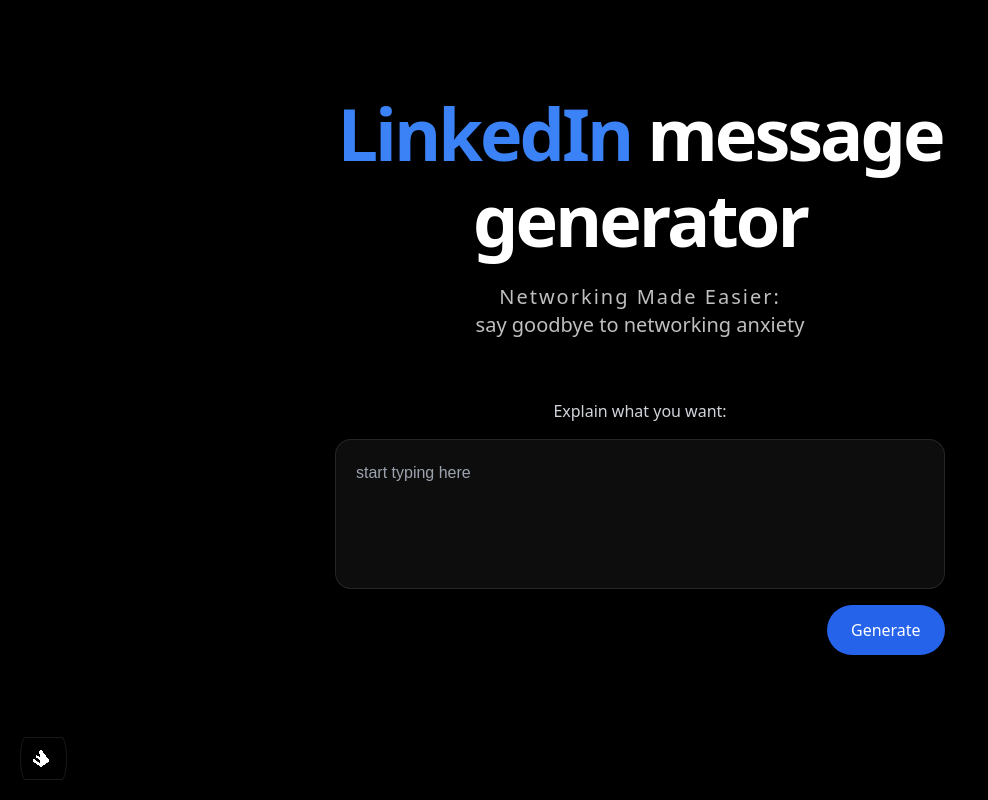
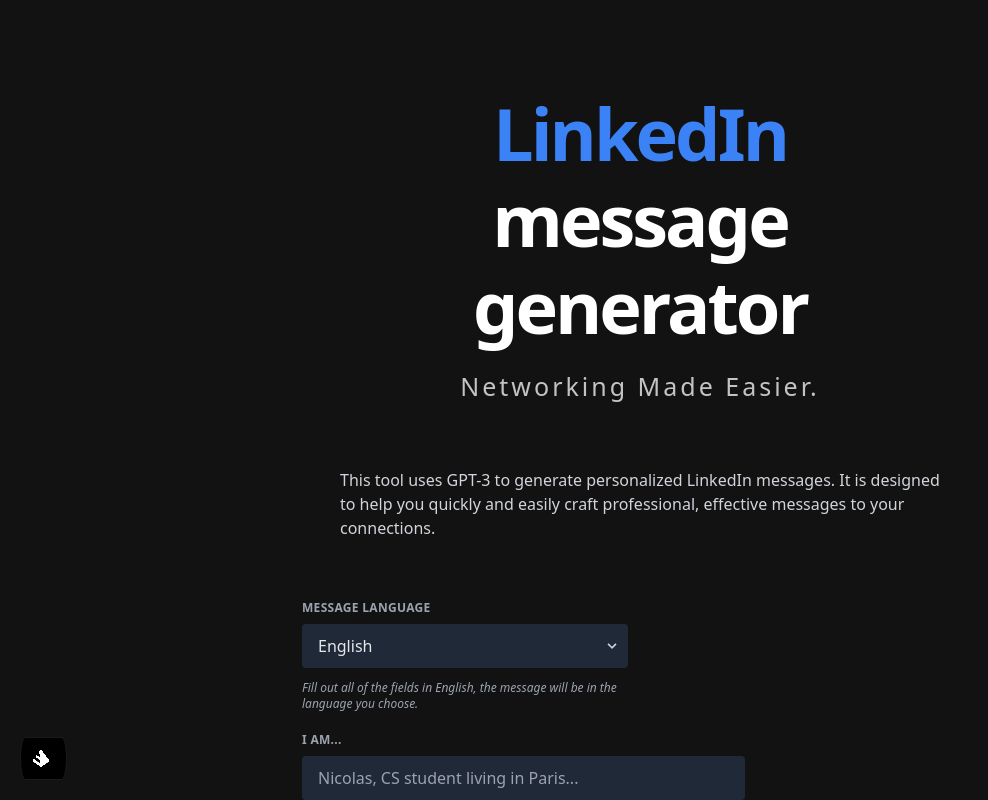
Before and after one commit to n-schuldt/gpt3-linkedin-message-generator, a Next.js app: page / in a window 1280 px wide. Shown: the whole page, without its empty margins (0-988 px from the left). Built offline with nearby package versions, Linux system fonts and the light colour scheme.

Commit message:
Added Forkmik for simpler UX

```diff
--- a/package.json
+++ b/package.json
@@ -11,8 +11,10 @@
   "dependencies": {
     "@emotion/react": "^11.10.5",
     "@emotion/styled": "^11.10.5",
+    "clipboard": "^2.0.11",
     "eslint": "8.27.0",
     "eslint-config-next": "13.0.3",
+    "formik": "^2.2.9",
     "framer-motion": "^6.5.1",
     "next": "^13.0.5",
     "openai": "^3.1.0",
--- a/pages/api/generate.js
+++ b/pages/api/generate.js
@@ -5,17 +5,20 @@
 });
 
 const openai = new OpenAIApi(configuration);
-const basePromptPrefix =
-`
+const basePromptPrefix = `
 Write a LinkedIn message for a connection request asking for:
 `;
 const generateAction = async (req, res) => {
   // Run first prompt
-  console.log(`API: ${basePromptPrefix}${req.body.userInput}`);
+  console.log(req.body.values);
+  const prompt = `I am ${req.body.values?.sender}. I'm writing to ${req.body.values?.recipient}.
+  Write a LinkedIn message in ${req.body.values?.language} asking to: ${req.body.values?.other}.
+  Message:`;
+  console.log(`API: ${prompt}`);
 
   const baseCompletion = await openai.createCompletion({
     model: "text-davinci-002",
-    prompt: `${basePromptPrefix}${req.body.userInput}`,
+    prompt: prompt,
     temperature: 0.75,
     max_tokens: 600,
   });
--- /dev/null
+++ b/pages/components/Copy.js
@@ -0,0 +1,44 @@
+import React from "react";
+import { useState } from "react";
+
+function Copy({ copyText }) {
+  const [isCopied, setIsCopied] = useState(false);
+
+  // This is the function we wrote earlier
+  async function copyTextToClipboard(text) {
+    if ("clipboard" in navigator) {
+      return await navigator.clipboard.writeText(text);
+    } else {
+      return document.execCommand("copy", true, text);
+    }
+  }
+
+  // onClick handler function for the copy button
+  const handleCopyClick = () => {
+    // Asynchronously call copyTextToClipboard
+    copyTextToClipboard(copyText)
+      .then(() => {
+        // If successful, update the isCopied state value
+        setIsCopied(true);
+        setTimeout(() => {
+          setIsCopied(false);
+        }, 1500);
+      })
+      .catch((err) => {
+        console.log(err);
+      });
+  };
+
+  return (
+    <div>
+      <button
+        onClick={handleCopyClick}
+        className="bg-blue-600 rounded-full px-5 py-2 text-gray-300 hover:bg-blue-400"
+      >
+        <span>{isCopied ? "Copied!" : "Copy"}</span>
+      </button>
+    </div>
+  );
+}
+
+export default Copy;
--- a/pages/index.js
+++ b/pages/index.js
@@ -2,25 +2,27 @@
 import Image from "next/image";
 import buildspaceLogo from "../assets/buildspace-logo.png";
 import { useState } from "react";
+import Copy from "./components/Copy";
+import { Formik, Field, Form } from "formik";
 
 const Home = () => {
-  const [userInput, setUserInput] = useState("");
-  const onUserChangedText = (event) => {
-    setUserInput(event.target.value);
-  };
+  // const [userInput, setUserInput] = useState("");
+  // const onUserChangedText = (event) => {
+  //   setUserInput(event.target.value);
+  // };
   const [apiOutput, setApiOutput] = useState("");
   const [isGenerating, setIsGenerating] = useState(false);
 
-  const callGenerateEndpoint = async () => {
+  const callGenerateEndpoint = async (values) => {
     setIsGenerating(true);
-
+    console.log("UI", JSON.stringify({ values }));
     console.log("Calling OpenAI...");
     const response = await fetch("/api/generate", {
       method: "POST",
       headers: {
         "Content-Type": "application/json",
       },
-      body: JSON.stringify({ userInput }),
+      body: JSON.stringify({ values }),
     });
 
     const data = await response.json();
@@ -30,6 +32,7 @@
     setApiOutput(`${output.text}`);
     setIsGenerating(false);
   };
+
   return (
     <div className="root">
       <Head>
@@ -39,22 +42,142 @@
         <div className="text-white text-lg lg:text-3xl pt-10">
           <div className="header-title">
             <h1>
-              <span className="text-blue-500 ">LinkedIn</span> message generator
+              <span className="text-blue-500">LinkedIn </span> message generator
             </h1>
           </div>
-          <div className="header-subtitle pt-5 text-center">
-            <h2>
-              <span className=" font-thin tracking-widest">
-                Networking Made Easier:
-              </span>
-              <br />
-              say goodbye to networking anxiety
-            </h2>
+          <div className="header-subtitle font-thin tracking-widest pt-5 text-center">
+            <h2>Networking Made Easier.</h2>
           </div>
         </div>
+        <p className="text-gray-300">
+          This tool uses GPT-3 to generate personalized LinkedIn messages. It is
+          designed to help you quickly and easily craft professional, effective
+          messages to your connections.
+        </p>
       </div>
-      <div className="prompt-container">
-        <p className="text-gray-300 text-left">Explain what you want:</p>
+      {/* PROMPT FORM */}
+      <div className="prompt-container relative">
+        <Formik
+          initialValues={{
+            language: "English",
+            sender: "",
+            recipient: "",
+            toggle: false,
+          }}
+          onSubmit={async (values) => {
+            await new Promise((r) => setTimeout(r, 500));
+            callGenerateEndpoint(values);
+          }}
+        >
+          <Form>
+            {/* <Field
+              type="checkbox"
+              name="toggle"
+              className="block w-full bg-gray-800 text-gray-200 rounded py-3 px-4 mb-3 leading-tight focus:outline-none focus:bg-gray-700"
+            /> */}
+            <div class="w-full md:w-1/2 px-3 mb-6 md:mb-5">
+              <label
+                class="block uppercase tracking-wide text-gray-400 text-xs font-bold mb-2"
+                for="grid-first-name"
+              >
+                Message Language
+              </label>
+              <div class="relative">
+                <Field
+                  as="select"
+                  name="language"
+                  className="appearance-none block w-full bg-gray-800 text-gray-200 rounded py-3 px-4 mb-3 leading-tight focus:outline-none focus:bg-gray-700"
+                >
+                  <option value="English">English</option>
+                  <option value="Spanish">Spanish</option>
+                  <option value="French">French</option>
+                </Field>
+                <div class="pointer-events-none absolute inset-y-0 right-0 flex items-center px-2 text-gray-700">
+                  <svg
+                    class="fill-gray-300 h-4 w-4"
+                    xmlns="http://www.w3.org/2000/svg"
+                    viewBox="0 0 20 20"
+                  >
+                    <path d="M9.293 12.95l.707.707L15.657 8l-1.414-1.414L10 10.828 5.757 6.586 4.343 8z" />
+                  </svg>
+                </div>
+              </div>
+              <p class="text-gray-400 text-xs italic">
+                Fill out all of the fields in English, the message will be in
+                the language you choose.
+              </p>
+            </div>
+            <div class="w-full md:w-2/3 px-3 mb-6">
+              <label
+                class="block uppercase tracking-wide text-gray-400 text-xs font-bold mb-2"
+                for="grid-first-name"
+              >
+                I am...
+              </label>
+              <Field
+                name="sender"
+                type="text"
+                placeholder="Nicolas, CS student living in Paris..."
+                className="appearance-none block w-full bg-gray-800 text-gray-200 rounded py-3 px-4 mb-3 leading-tight focus:outline-none focus:bg-gray-700"
+              />
+              <p class="text-gray-400 text-xs italic">Don't include periods.</p>
+            </div>
+            <div class="w-full md:w-2/3 px-3 mb-2">
+              <label
+                class="block uppercase tracking-wide text-gray-400 text-xs font-bold mb-2"
+                for="grid-first-name"
+              >
+                I'm messaging...
+              </label>
+              <Field
+                name="recipient"
+                type="text"
+                placeholder="Sundar Pichai, CEO of Google..."
+                className="appearance-none block w-full bg-gray-800 text-gray-200 rounded py-3 px-4 mb-3 leading-tight focus:outline-none focus:bg-gray-700"
+              />
+              <p class="text-gray-400 text-xs italic">Don't include periods.</p>
+            </div>
+            <div class="w-full md:w-2/3 px-3 mb-2">
+              <label
+                class="block uppercase tracking-wide text-gray-400 text-xs font-bold mb-2"
+                for="grid-first-name"
+              >
+                I want to...
+              </label>
+              <Field
+                name="other"
+                as="textarea"
+                placeholder="Connect, ask for a call..."
+                className="appearance-none block w-full bg-gray-800 text-gray-200 rounded py-3 px-4 mb-3 leading-tight focus:outline-none focus:bg-gray-700"
+              />
+            </div>
+            <div className="prompt-buttons ">
+              <button
+                type="submit"
+                className={
+                  isGenerating
+                    ? "generate-button loading bg-blue-600 hover:bg-blue-400"
+                    : "bg-blue-600 generate-button"
+                }
+              >
+                <div className="generate ">
+                  {isGenerating ? (
+                    <span className="loader"></span>
+                  ) : (
+                    <p>Generate</p>
+                  )}
+                </div>
+              </button>
+            </div>
+          </Form>
+        </Formik>
+        {/* <form w-full>
+          <label
+            class="block tracking-wide text-gray-300 text-sm font-bold mb-2"
+            for="grid-first-name"
+          >
+            Explain what you want
+          </label>
           <textarea
             placeholder="start typing here"
             className="prompt-box"
@@ -65,12 +188,12 @@
             <a
               className={
                 isGenerating
-                ? "generate-button loading bg-blue-600"
+                  ? "generate-button loading bg-blue-600 hover:bg-blue-400"
                   : "bg-blue-600 generate-button"
               }
               onClick={callGenerateEndpoint}
             >
-            <div className="generate">
+              <div className="generate ">
                 {isGenerating ? (
                   <span className="loader"></span>
                 ) : (
@@ -79,6 +202,8 @@
               </div>
             </a>
           </div>
+        </form> */}
+
         {apiOutput && (
           <div className="output pt-5 pb-20">
             <div className="output-header-container text-white font-bold uppercase text-3xl tracking-tighter underline decoration-blue-500 underline-offset-4">
@@ -88,6 +213,9 @@
             </div>
             <div className="output-content bg-slate-900 px-10 py-5 align-center rounded-xl">
               <p>{apiOutput}</p>
+            </div>
+            <div className="self-end">
+              <Copy copyText={apiOutput} />
             </div>
           </div>
         )}
--- a/pages/styles.css
+++ b/pages/styles.css
@@ -14,7 +14,7 @@
     display: flex;
     place-content: center flex-start;
     align-items: center;
-    background-color: rgb(0, 0, 0);
+    background-color: rgb(18, 18, 18);
     flex-flow: column nowrap;
     gap: 10px;
     height: 100vh;
@@ -63,19 +63,13 @@
 }
 
 .header-subtitle h2 {
-    font-size: 20px;
+    font-size: 25px;
     font-style: normal;
-    font-weight: 400;
     line-height: 1.4em;
     color: rgba(255, 255, 255, 0.75);
 }
 
 .prompt-container {
-    place-content: flex-end center;
-    align-items: center;
-    display: flex;
-    flex: 0 0 auto;
-    flex-flow: column nowrap;
     gap: 16px;
     height: min-content;
     padding: 0px;
@@ -328,14 +322,14 @@
     color: rgba(255, 255, 255, 0.712);
 }
 
-@media (min-width: 810px) and (max-width: 1199px) {
+@media (min-width: 810px) {
     .container {
-        max-width: 600px;
+        max-width: 700px;
         width: 100%;
     }
 
     .prompt-container {
-        max-width: 600px;
+        max-width: 700px;
         width: 100%;
     }
 
```
Also changed, not shown: 1 other file (tests, documents, lock files or other folders). Lines whose indentation alone changed are shown as unchanged.
